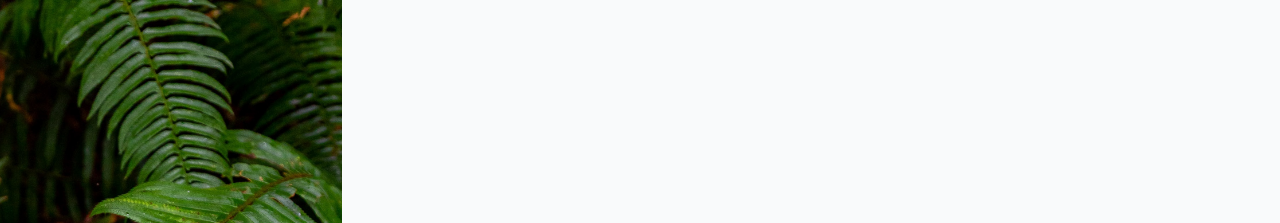
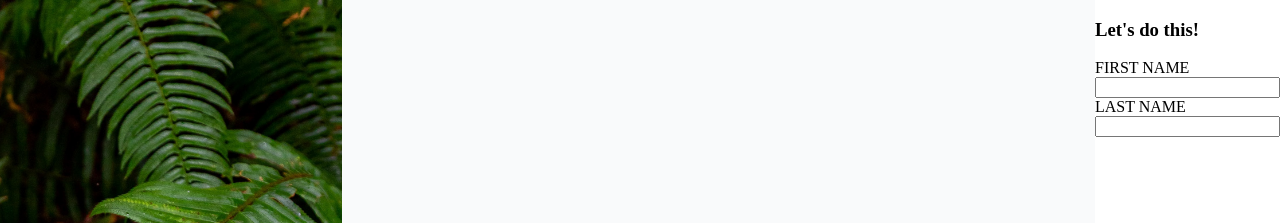
Before and after one commit to onyedikamike/sign_up_form, a plain HTML site: page index.html in a window 1280 px wide. Shown: the top 223 px of the page. Drawn offline with Linux system fonts and the light colour scheme.

Commit message:
Add first name and last name to the form

```diff
--- a/index.html
+++ b/index.html
@@ -28,7 +28,17 @@
       method="post"
       target="_blank"
     >
-      <div class="input_form"></div>
+      <div class="input_form">
+        <h3>Let's do this!</h3>
+        <div class="form_arrangement">
+          <label for="first-name">FIRST NAME</label
+          ><input type="text" id="first-name" name="first-name" required />
+        </div>
+        <div>
+          <label for="last-name">LAST NAME</label
+          ><input type="text" id="last-name" name="last-name" required />
+        </div>
+      </div>
     </form>
   </body>
 </html>
```
